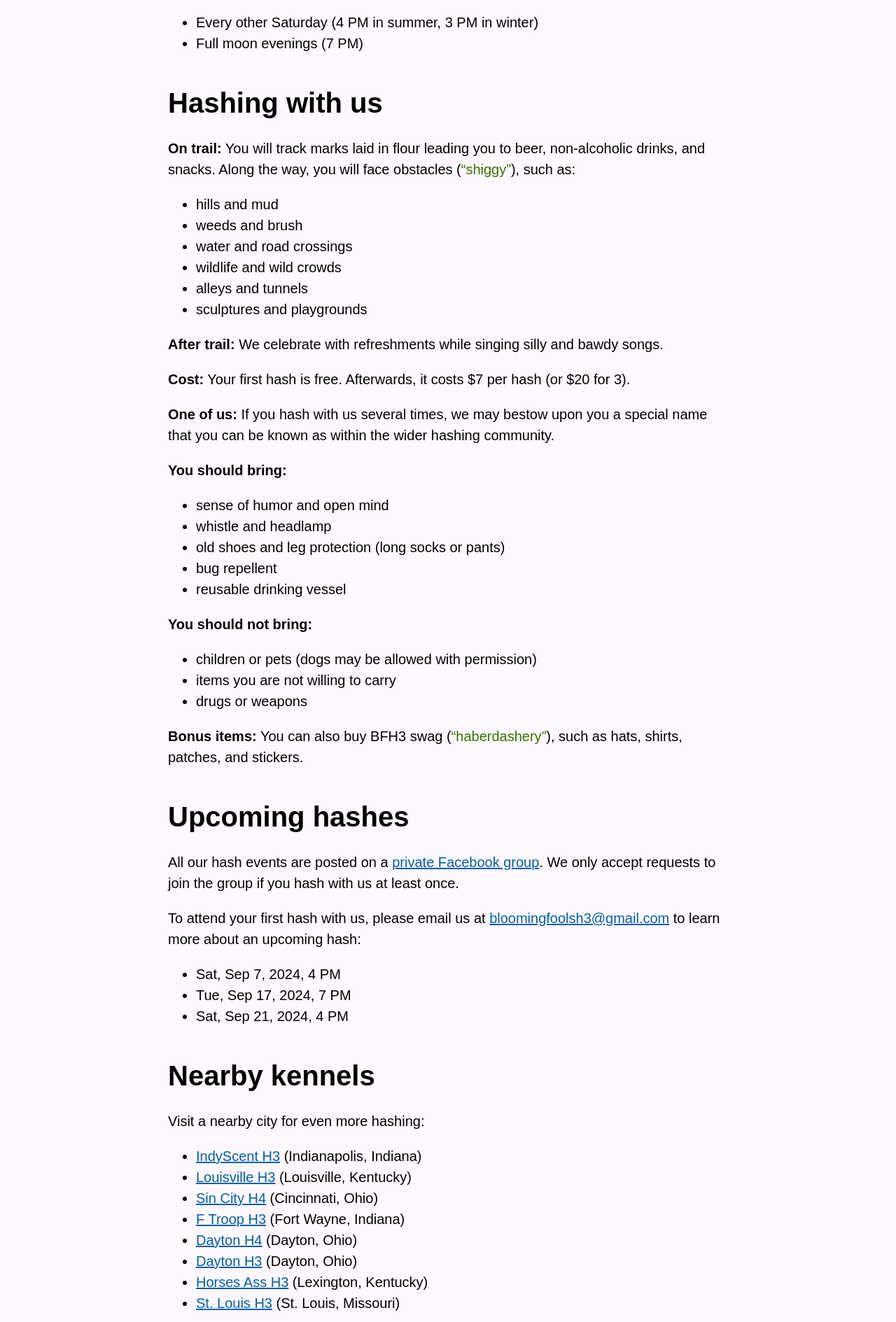
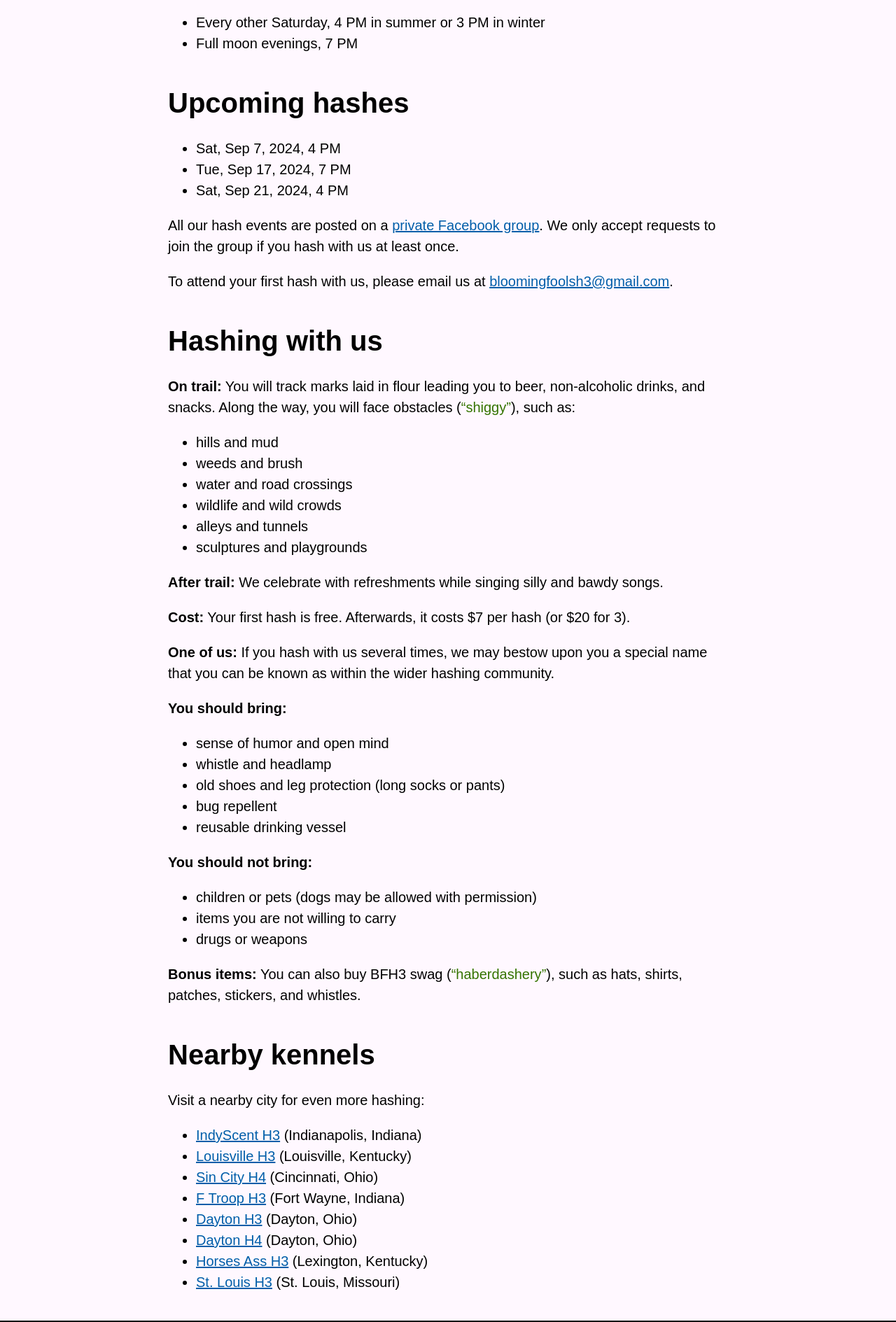
Before and after one commit to bfh3-com/bfh3.com, a website: page index.html in a window 1280 px wide. Shown: the part 389-2278 px from the top of the page at 70% size. Drawn offline with Linux system fonts and the light colour scheme; a web font is replaced by a local one.

Commit message:
Move upcoming hashes section

```diff
--- a/index.html
+++ b/index.html
@@ -15,9 +15,31 @@
 			</h1>
 			<p><strong>Blooming Fools (BFH3)</strong> is a noncompetitive running social club (<q>kennel</q>) of the international <a href="https://en.wikipedia.org/wiki/Hash_House_Harriers">Hash House Harriers</a>. Runners and walkers (adults 21 and over) are welcome to join us on a 2- to 5-mile trail (<q>hash</q>) around <a href="https://www.visitbloomington.com/">Bloomington, Indiana</a>:</p>
 			<ul>
-				<li>Every other Saturday (4 PM in summer, 3 PM in winter)</li>
-				<li>Full moon evenings (7 PM)</li>
+				<li>Every other Saturday, 4 PM in summer or 3 PM in winter</li>
+				<li>Full moon evenings, 7 PM</li>
 			</ul>
+			<h2>Upcoming hashes</h2>
+			<bfh3-upcoming-events hour-cutoff="6" max-count="3" timezone="-04:00">
+				<script type="text/plain">
+2024-09-07T16
+2024-09-17T19
+2024-09-21T16
+2024-10-05T16
+2024-10-17T19
+2024-10-19T16
+2024-11-02T16
+2024-11-15T19
+2024-11-16T15
+2024-11-30T15
+2024-12-14T15
+2024-12-15T19
+2024-12-28T15
+				</script>
+				<ul></ul>
+				<p><em>No upcoming hashes</em></p>
+			</bfh3-upcoming-events>
+			<p>All our hash events are posted on a <a href="https://www.facebook.com/groups/bloomingfools/">private Facebook group</a>. We only accept requests to join the group if you hash with us at least once.</p>
+			<p>To attend your first hash with us, please email us at <a href="mailto:bloomingfoolsh3@gmail.com">bloomingfoolsh3@gmail.com</a>.</p>
 			<h2>Hashing with us</h2>
 			<p><strong>On trail:</strong> You will track marks laid in flour leading you to beer, non-alcoholic drinks, and snacks. Along the way, you will face obstacles (<q>shiggy</q>), such as:</p>
 			<ul>
@@ -45,29 +67,7 @@
 				<li>items you are not willing to carry</li>
 				<li>drugs or weapons</li>
 			</ul>
-			<p><strong>Bonus items:</strong> You can also buy BFH3 swag (<q>haberdashery</q>), such as hats, shirts, patches, and stickers.</p>
-			<h2>Upcoming hashes</h2>
-			<p>All our hash events are posted on a <a href="https://www.facebook.com/groups/bloomingfools/">private Facebook group</a>. We only accept requests to join the group if you hash with us at least once.</p>
-			<p>To attend your first hash with us, please email us at <a href="mailto:bloomingfoolsh3@gmail.com">bloomingfoolsh3@gmail.com</a> to learn more about an upcoming hash:</p>
-			<bfh3-upcoming-events hour-cutoff="6" max-count="3" timezone="-04:00">
-				<script type="text/plain">
-2024-09-07T16
-2024-09-17T19
-2024-09-21T16
-2024-10-05T16
-2024-10-17T19
-2024-10-19T16
-2024-11-02T16
-2024-11-15T19
-2024-11-16T15
-2024-11-30T15
-2024-12-14T15
-2024-12-15T19
-2024-12-28T15
-				</script>
-				<ul></ul>
-				<p><em>No upcoming hashes</em></p>
-			</bfh3-upcoming-events>
+			<p><strong>Bonus items:</strong> You can also buy BFH3 swag (<q>haberdashery</q>), such as hats, shirts, patches, stickers, and whistles.</p>
 			<h2>Nearby kennels</h2>
 			<p>Visit a nearby city for even more hashing:</p>
 			<ul>
@@ -75,8 +75,8 @@
 				<li><a href="https://www.louisvillehashers.com">Louisville H3</a> (Louisville, Kentucky)</li>
 				<li><a href="https://sincityhash.wordpress.com">Sin City H4</a> (Cincinnati, Ohio)</li>
 				<li><a href="http://www.fortwaynehash.com">F Troop H3</a> (Fort Wayne, Indiana)</li>
+				<li><a href="https://daytonhhh.org">Dayton H3</a> (Dayton, Ohio)</li>
 				<li><a href="https://daytonhash.com/daytonhash/">Dayton H4</a> (Dayton, Ohio)</li>
-				<li><a href="https://daytonhhh.org/">Dayton H3</a> (Dayton, Ohio)</li>
 				<li><a href="http://www.lexingtonhah3.org">Horses Ass H3</a> (Lexington, Kentucky)</li>
 				<li><a href="https://www.facebook.com/groups/1665303950422211/">St. Louis H3</a> (St. Louis, Missouri)</li>
 			</ul>
--- a/styles.css
+++ b/styles.css
@@ -150,6 +150,7 @@ q {
  * Custom elements
  */
 
+bfh3-upcoming-events:not(:defined),
 bfh3-upcoming-events ul:empty,
 bfh3-upcoming-events ul:not(:empty) + p {
 	display: none;
```
